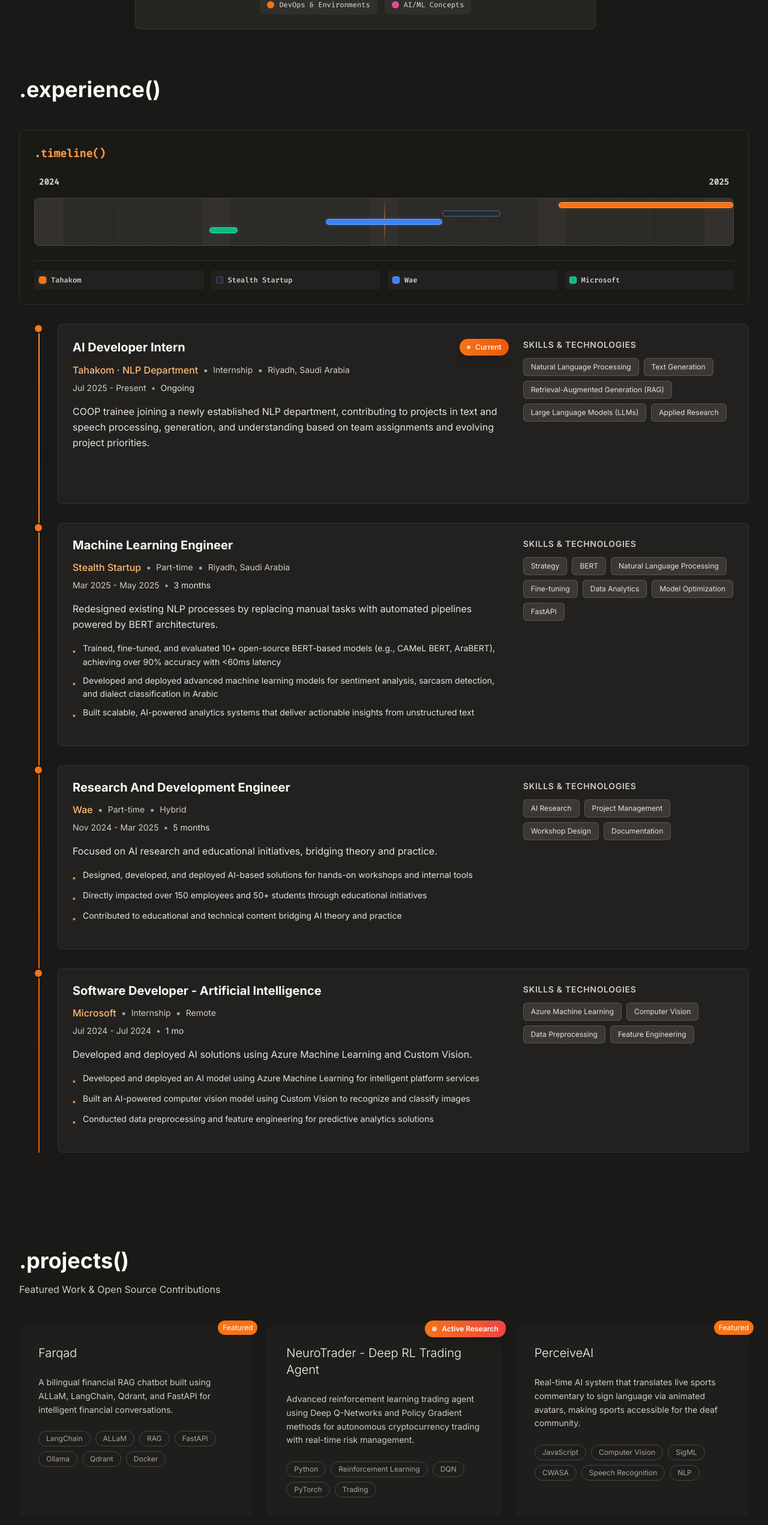
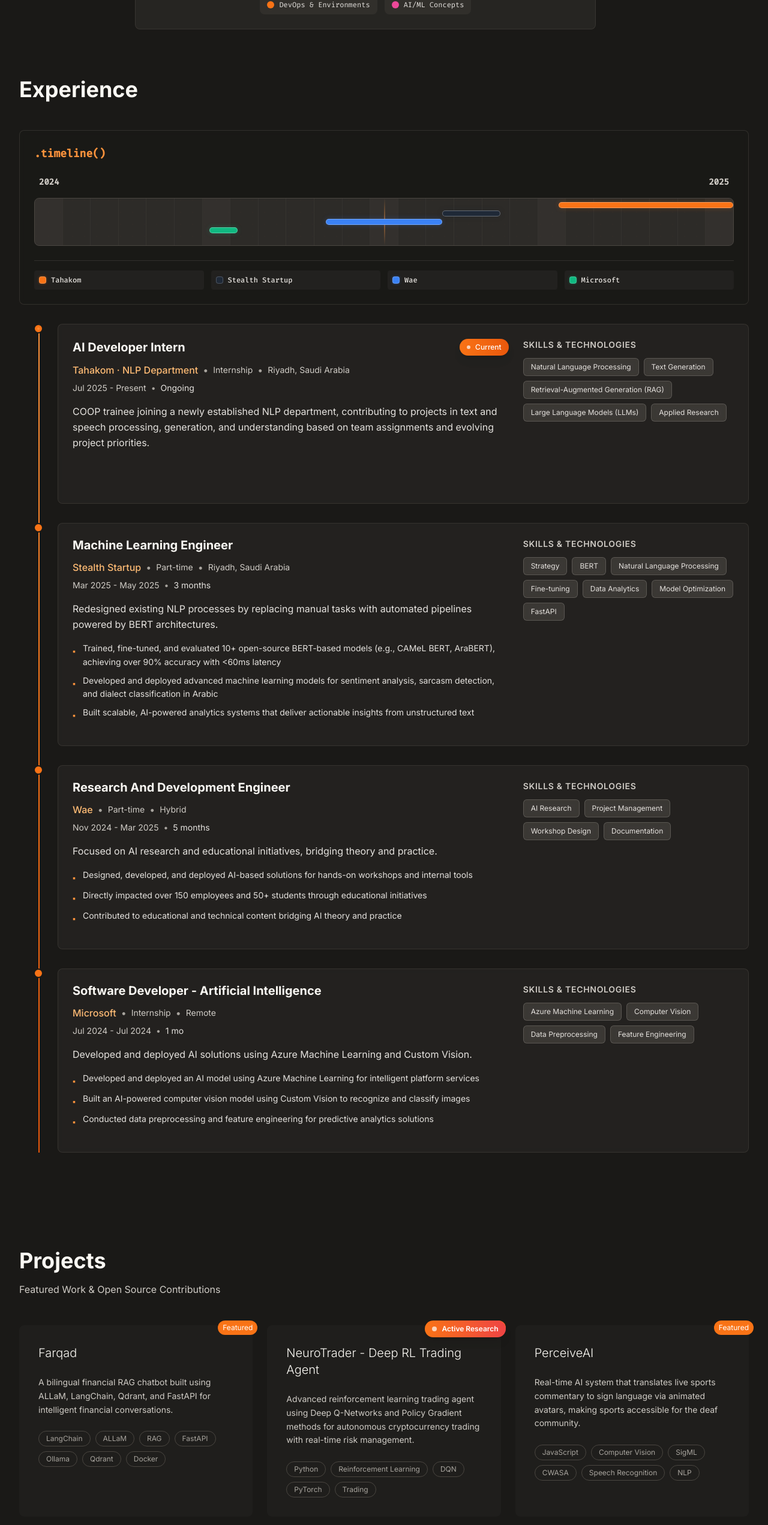
Before and after one commit to AbdulmalikDS/Portofolio, a React (Vite) app: page /#/ in a window 1280 px wide. Shown: the part 1100-3643 px from the top of the page at 60% size. Built offline with nearby package versions, Linux system fonts and the light colour scheme.

Commit message:
style: Perfect balance - formal main sections with coding-style subsections

```diff
--- a/src/pages/Portfolio.jsx
+++ b/src/pages/Portfolio.jsx
@@ -203,7 +203,7 @@ const Portfolio = () => {
         ]
       },
       contact: {
-        title: '.contact()',
+        title: 'Contact',
         description: "I am always on the lookout for new challenges and opportunities to learn and grow. If you have a project or idea that you think I could help with, I would love to hear from you. Please feel free to get in touch via the contact button below or through any of the social media links.",
         cta: 'Say Hello!'
       }
@@ -356,7 +356,7 @@ const Portfolio = () => {
           viewport={{ once: true }}
         >
           <h2 className="text-3xl md:text-4xl font-bold text-neutral-100 mb-12">
-            .{currentContent.experience.title.toLowerCase()}()
+            {currentContent.experience.title}
           </h2>
 
           {/* Experience Timeline Container - Minimal design */}
@@ -380,7 +380,7 @@ const Portfolio = () => {
           viewport={{ once: true }}
         >
           <h2 className="text-3xl md:text-4xl font-bold text-neutral-100 mb-4">
-            .{currentContent.projects.title.toLowerCase()}()
+            {currentContent.projects.title}
           </h2>
           <p className="text-neutral-400 mb-12">
             {currentContent.projects.subtitle}
```
